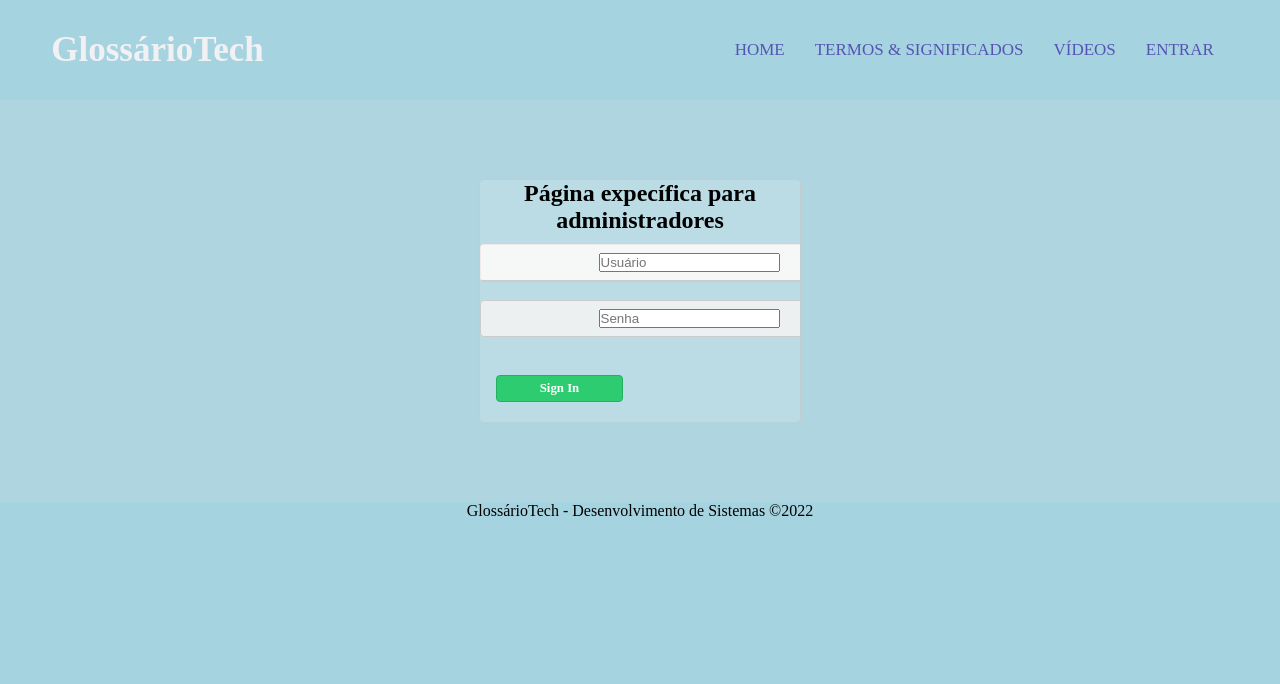
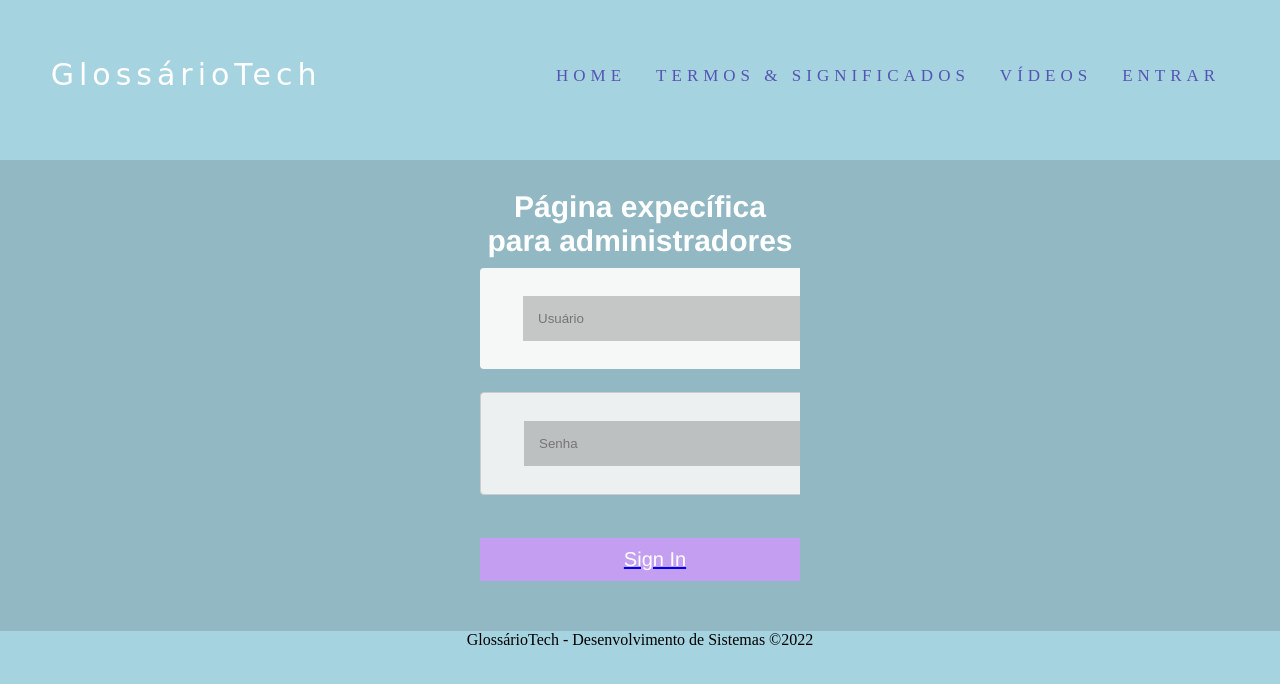
Before and after one commit to thaisviana89/ProjetoGlossarioTech, a PHP site: page /login.php in a window 1280 px wide. Shown: the top 684 px of the page. Run offline with PHP 8.4, Linux system fonts and the light colour scheme.

Commit message:
Atualizações

```diff
--- a/cabecalho.php
+++ b/cabecalho.php
@@ -10,15 +10,14 @@
     <title>GlossárioTech</title>
 </head>
 
-<body>
-<header>
-<body>
-    <div class="container">
+<header id="header">
+
+    <a class= "logo" href="index.php">GlossárioTech</a>
+
+    <div>
         <!-- nav -->
         <nav>
-            <div class="logo">
-                <a href="index.html">GlossárioTech</a>
-            </div>
+
             <ul>
                 <li><a href="index.php">Home</a></li>
                 <li><a href="glossario.php">Termos & Significados</a></li>
@@ -31,4 +30,5 @@
             </div>
         </nav>
         <!-- end nav -->
-        </header>
+    </div>
+</header>
--- a/estilo.css
+++ b/estilo.css
@@ -9,55 +9,67 @@ body{
     background-color: #a6d3e0 ;
     min-height: 100vh;
     text-align: center;
+}
+
+.text-title{
+    padding: 2px;
+    margin: 2px;
+    font-size: 40px;
+    color: #021c24;
+    box-shadow: rgba(63, 64, 104, 0.4) -5px 5px, rgba(150, 128, 247, 0.3) -10px 10px, rgba(68, 112, 196, 0.2) -15px 15px, rgba(10, 28, 77, 0.1) -20px 20px, rgba(173, 167, 245, 0.05) -25px 25px;
+}
+
+#text-para{
+    padding: 5%;
+    margin: 20px;
+    font-size: 25px;
+    color: black;
+}
+
+.logo {
+    font-family: cursive;
+    font-size: 30px;
+    color: #fff;
+    text-decoration: none;
+    margin-left: 0.5%;
+
+}
+
+#header {
+    display: flex;
+    height: 70px;
+    padding: 2.8rem;
+    font-size: 1.4vw;
+    line-height: 60px;
+    letter-spacing: 5px;
+    justify-content: space-between;
 
 }
 
 
-.title{
-    margin: 2px;
-    font-size: 40px;
-}
-.container{
-    max-width: 1500px;
-    margin: auto;
-    padding: 0 4%;
-
-}
-
-#text-para{
-    margin: 20px;
-    font-size: 25px;
-}
-nav{
-    display: flex;
-    justify-content: space-between;
-    align-items: center;
-    height: 100px;
-}
 nav .menu-icon{
     cursor: pointer;
     display: none;
 }
-nav .logo a{
-    font-size: 35px;
-    font-weight: bold;
-    color: #f1f1f3;
-    text-decoration: none;
 
-}
 nav ul{
     display: flex;
     list-style: none;
     align-items: center;
+
 }
+
 nav ul li{
     padding: 0 15px;
+
 }
+
 nav ul li a{
     text-decoration: none;
     font-size: 17px;
     text-transform: uppercase;
     color: #5654b3;
+
 }
 nav ul button{
     border: none;
@@ -72,27 +84,66 @@ nav ul button{
 }
 
 .boxLogin {
-    padding:5em 0;
+
+
     background-color:#d9d9d925;
+
+    height:100%;
+    width:100%;
+    font-family:Helvetica;
+
+    color:rgb(255, 255, 255);
+    background:rgba(0,0,0,0.13);
+    padding:30px 0px;
 }
+
 .boxLogin .content {
     padding: 0.5em;
+
 }
+
+.boxLogin input {
+    display:block;
+  width:300px;
+  margin:20px auto;
+  padding:15px;
+  background:rgba(0,0,0,0.2);
+  color:#fff;
+  border:0;
+
+}
+
+.login .button{
+    background:#c49ff1;
+    border:0;
+    color:#fff;
+    padding:10px;
+    font-size:20px;
+    width:330px;
+    margin:20px auto;
+    display:block;
+    cursor:pointer;
+  }
+
+.button:hover{
+    background:#8d74bd;
+  }
+
 .login{
+    text-align:center;
+    margin:30px 0;
+    font-size:20px;
     width:25%;
     overflow: hidden;
     margin:auto;
     display:inherit;
-    background-color:rgba(255, 255, 255, 0.164);
+    background-color:rgba(255, 255, 255, 0);
     border-radius:4px;
-    box-shadow: 1px 0px 3px 0px #cbcbcb;
+
 }
-
 
 .nome{
     background:#f6f8f8;
-    border: rgb(240, 233, 233) 1px solid;
-    border-bottom: #ccc 2px solid;
     padding: 8px;
     width:400px;
     color:#AAAAAA;
@@ -110,26 +161,11 @@ nav ul button{
     font-size:1em;
   }
 
-  .login .btn{
-  background:#2ecc71;
-  width:125px;
-  padding-top:5px;
-  padding-bottom:5px;
-  color:white;
-  border-radius:4px;
-  border: #27ae60 1px solid;
+  .login input:focus,.login input:active,.login .button:focus,.login .button:active{
+    outline:none;
 
-  margin-top:20px;
-  margin-bottom:20px;
-  float:left;
-  margin-left:16px;
-  font-weight:800;
-  font-size:0.8em;
-}
+  }
 
-.btn:hover{
-  background:#2CC06B;
-}
 
 .animate-charcter
 {
@@ -265,13 +301,16 @@ nav ul button{
 .row2{
     display: flex;
     flex-flow: row wrap;
-    margin: 2%;
-    justify-content: space-around;
+    margin: 2% auto;
+    justify-content: center;
+    width: 80%;
 }
 
+.row2 div{
+    margin: 1.5em;
+}
 
 footer{
-
     height: 80px;
     width: 85%;
     margin: auto;
--- a/index.php
+++ b/index.php
@@ -1,9 +1,8 @@
 <?php include('cabecalho.php'); ?>
 <section>
         <main>
-
+            <span class ="text-title" > Cresça o seu negócio com <b> marketing de mídia social </b> </span>
             <div class="txt-box">
-                <span class ="title" > Cresça o seu negócio com <b> marketing de mídia social </b> </span>
                 <p id ="text-para">
                     Bem-vindos ao GlossárioTech, o nosso objetivo principal é decodificar
                     os termos mais usados <br> no mundo da tecnologia e com isso auxiliar
--- a/login.php
+++ b/login.php
@@ -15,7 +15,7 @@
             <input type="password" placeholder="Senha" name="senha" />
         </div>
         </br>
-        <a href="#"><div class="btn">Sign In</div></a>
+        <a href="#"><div class="button">Sign In</div></a>
 
     </form>
 </section>
```
Also changed, not shown: videos.php (+14 -6 lines), main.js (line endings or trailing spaces).
